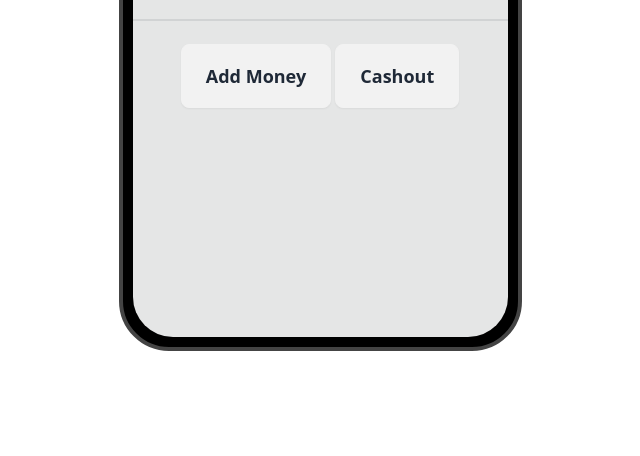
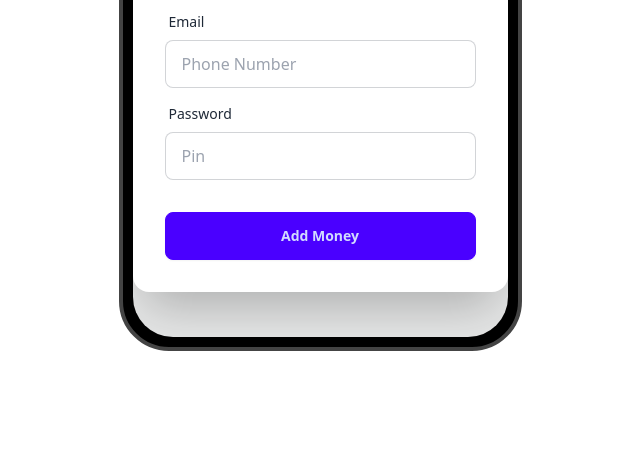
Before and after one commit to bmfaysal33/Payoo-MFS, a plain HTML site: page home.html in a window 1280 px wide. Shown: the part 344-800 px from the top of the page, without its empty margins (320-960 px from the left). Drawn offline with nearby package versions, Linux system fonts and the light colour scheme.

Commit message:
add money form added

```diff
--- a/home.html
+++ b/home.html
@@ -17,15 +17,12 @@
         <div class="camera"></div>
         <div class="display">
           <div class="artboard artboard-demo phone-2">
-
             <!-- Stats starts here  -->
             <div>
-
               <div class="stats shadow">
                 <div class="stat">
                   <div class="stat-title">Account Balance</div>
                   <div class="stat-value">9400</div>
-
                 </div>
               </div>
             </div>
@@ -36,10 +33,45 @@
 
             <!-- User action buttons starts here .... -->
             <div>
-                                <button class="btn btn-lg">Add Money </button>
-                                <button class="btn btn-lg"> Cashout </button>
+              <button class="btn btn-lg">Add Money</button>
+              <button class="btn btn-lg">Cashout</button>
+            </div>
+
+            <div class="divider"></div>
+
+            <!-- Add money form  -->
+
+            <div class="card bg-base-100 w-full max-w-sm shrink-0 shadow-2xl">
+              <form class="card-body">
+                <div class="form-control">
+                  <label class="label">
+                    <span class="label-text">Email</span>
+                  </label>
+                  <input
+                    type="text"
+                    placeholder="Phone Number"
+                    class="input input-bordered"
+                  />
+                </div>
+                <div class="form-control">
+                  <label class="label">
+                    <span class="label-text">Password</span>
+                  </label>
+                  <input
+                    type="password"
+                    placeholder="Pin"
+                    class="input input-bordered"
+                    autocomplete="off"
+                  />
 
                 </div>
+                <div class="form-control mt-6">
+                  <button class="btn btn-primary">Add Money</button>
+                </div>
+              </form>
+            </div>
+
+                <!-- Add money form ends  -->
 
           </div>
         </div>
```
Lines whose indentation alone changed are shown as unchanged.
